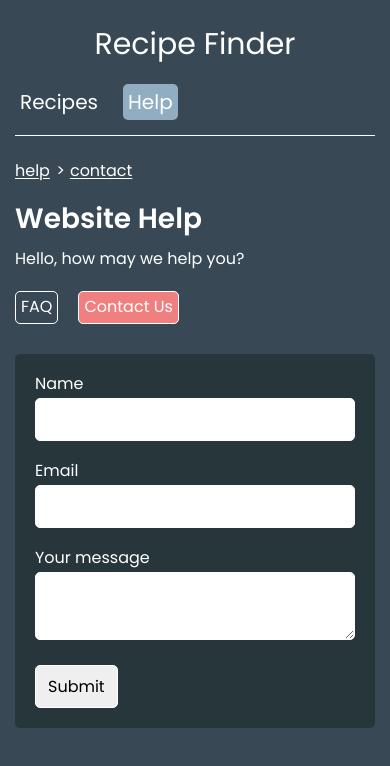
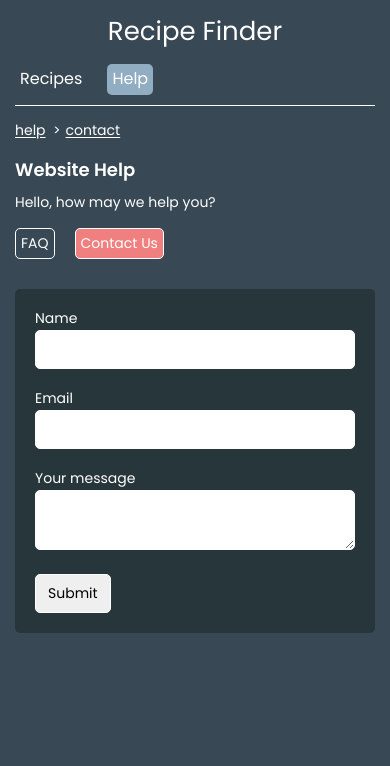
Before and after one commit to deekshant-thapa/react-router, a React (Create React App) app: page /help/contact in a window 390 px wide. Shown: the top 766 px of the page. Built offline with nearby package versions, Linux system fonts and the light colour scheme.

Commit message:
added responsive css

```diff
--- /dev/null
+++ b/src/assets/css/responsive.css
@@ -0,0 +1,61 @@
+@media only screen and (max-width: 992px) {
+    h1 {
+        font-size: 30px;
+    }
+    h2 {
+        font-size: 26px;
+    }
+    h3 {
+        font-size: 22px;
+    }
+}
+
+@media only screen and (max-width: 767px){
+    .site-branding a {
+        font-size: 26px;
+    }
+    .site-branding{
+        margin-bottom: 15px;
+    }
+    .hgroup-wrap {
+        padding: 15px 0;
+    }
+    .hgroup-wrap nav a {
+        font-size: 16px;
+    }
+    .hgroup-wrap nav ul{
+        padding-bottom: 10px;
+    }
+    h1,h2,h3,h4{
+        font-size: 20px;
+    }
+    .single-recipe-detail .featured-image {
+        max-width: 220px;
+    }
+    .single-recipe-detail .recipe-preparation {
+        width: calc(100% - 220px);
+    }
+}
+
+@media only screen and (max-width: 575px){
+    body, input[type="text"], input[type="password"], input[type="number"], input[type="email"], input[type="tel"], input[type="url"], input[type="search"], input[type="submit"], textarea, select{
+        font-size: 14px;
+    }
+    .single-recipe-detail .featured-image {
+        max-width: 70%;
+    }
+    .single-recipe-detail .recipe-preparation {
+        width: 100%;
+        padding-left: 0;
+        padding-top: 15px;
+    }
+    p{
+        margin-bottom: 15px;
+    }
+    h1, h2, h3, h4 {
+        font-size: 18px;
+    }
+    .single-recipe-detail .featured-image {
+        max-width: 100%;
+    }
+}
--- a/src/index.css
+++ b/src/assets/css/style.css
@@ -188,7 +188,7 @@ nav ul{
 
 .hgroup-wrap nav ul{
   padding-bottom: 15px;
-  border-bottom: 0.1px solid var(--white);
+  border-bottom: 1px solid var(--white);
 }
 
 nav a {
--- a/src/index.js
+++ b/src/index.js
@@ -1,6 +1,7 @@
 import React from 'react';
 import ReactDOM from 'react-dom/client';
-import './index.css';
+import './assets/css/style.css';
+import './assets/css/responsive.css'
 import App from './App';
 
 const root = ReactDOM.createRoot(document.getElementById('root'));
--- a/src/pages/Help/Contact.js
+++ b/src/pages/Help/Contact.js
@@ -1,21 +1,9 @@
+import Form from "../components/Form";
+
 export default function Contact() {
     return (
         <div className="contact">
-            <form action="" className="contact-form">
-                <div className="input-wrap">
-                    <label htmlFor="">Name</label>
-                    <input type="text" name="" id="" />
-                </div>
-                <div className="input-wrap">
-                    <label htmlFor="">Email</label>
-                    <input type="email" name="" id="" />
-                </div>
-                <div className="input-wrap">
-                    <label htmlFor="">Your message</label>
-                    <textarea name="" id=""></textarea>
-                </div>
-                <input type="submit" value="Submit" />
-            </form>
+            <Form/>
         </div>
     )
 }
--- /dev/null
+++ b/src/pages/components/Form.js
@@ -0,0 +1,19 @@
+export default function Form() {
+    return(
+        <form action="">
+            <div className="input-wrap">
+                <label htmlFor="">Name</label>
+                <input type="text" name="" id="" required />
+            </div>
+            <div className="input-wrap">
+                <label htmlFor="">Email</label>
+                <input type="email" name="" id="" required/>
+            </div>
+            <div className="input-wrap">
+                <label htmlFor="">Your message</label>
+                <textarea name="" id="" required></textarea>
+            </div>
+            <input type="submit" value="Submit" />
+        </form>
+    )
+}
```
